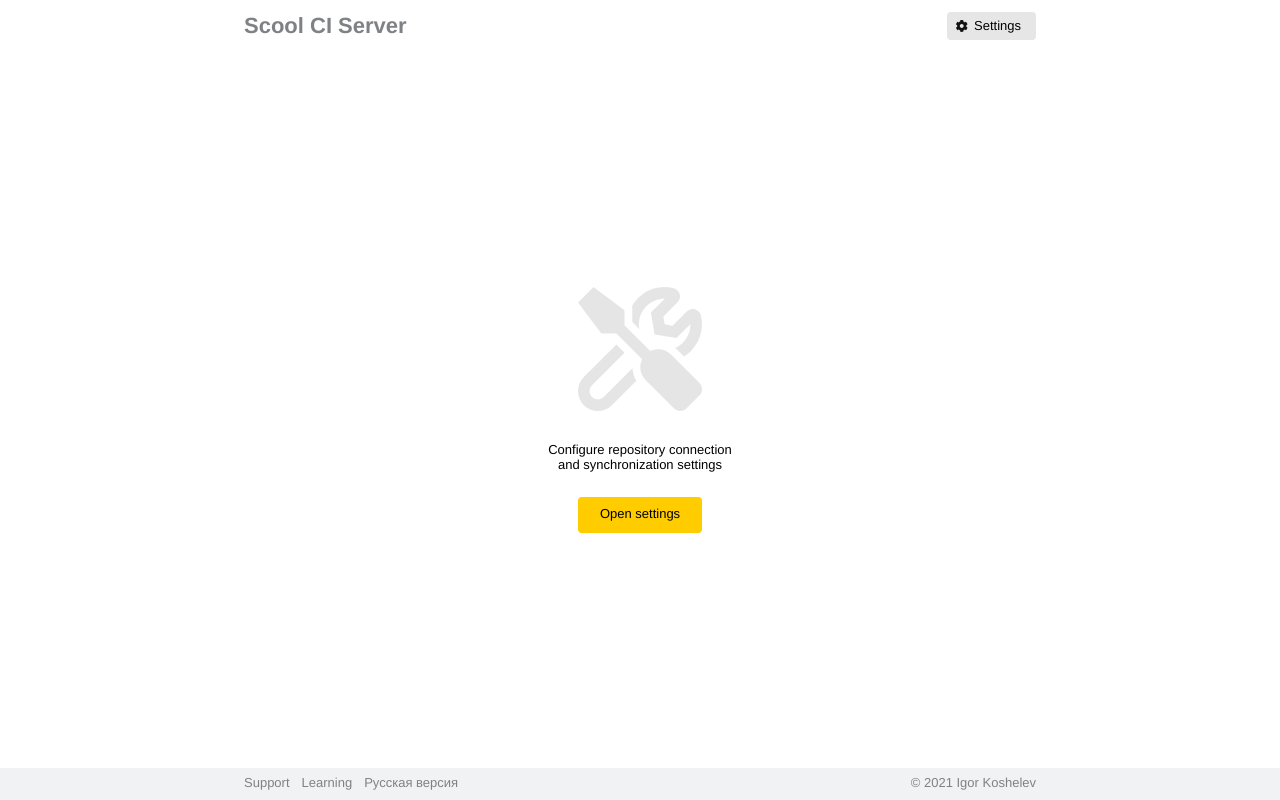
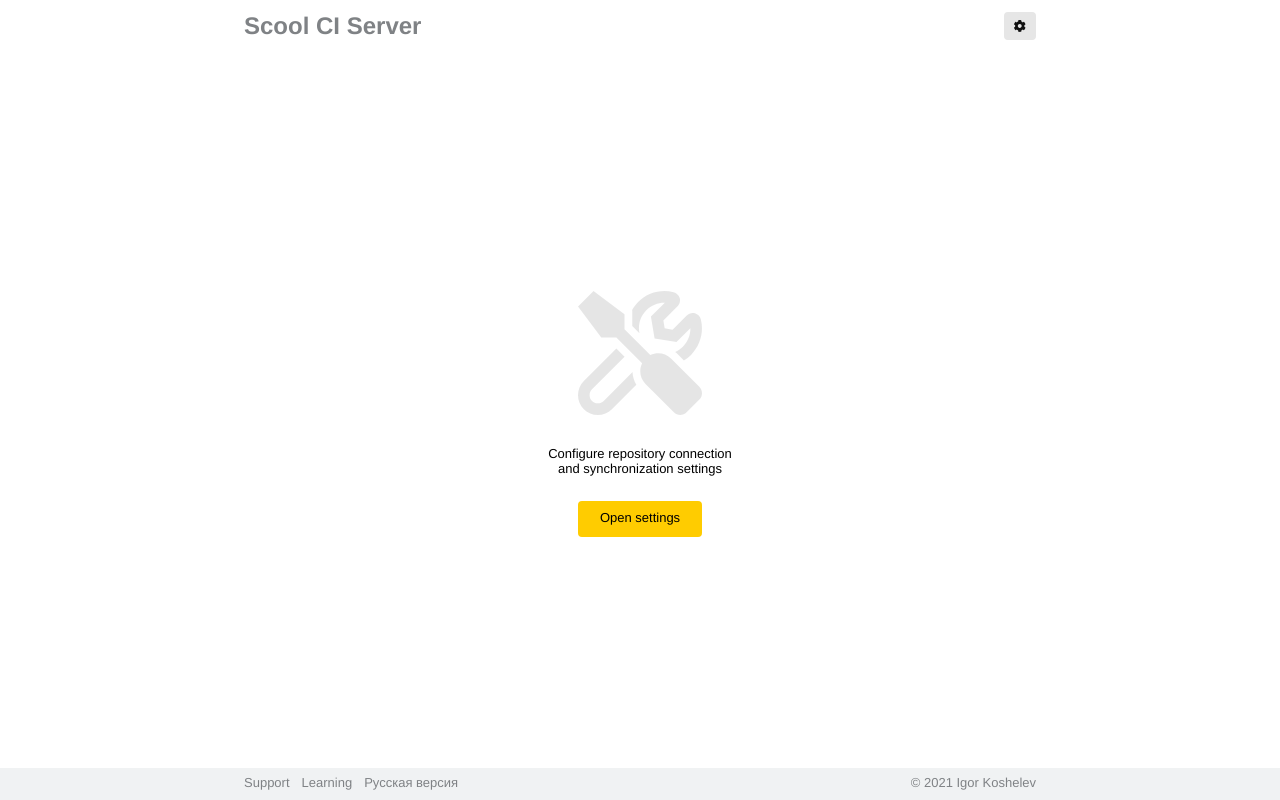
Before and after one commit to i-kosh/shri-react-1, a React (Create React App) app: page / in a window 1280 px wide. Built offline with nearby package versions, Linux system fonts and the light colour scheme; a web font is replaced by a local one.

Commit message:
feat: расширение функций

```diff
--- a/src/layouts/Default/index.tsx
+++ b/src/layouts/Default/index.tsx
@@ -1,4 +1,4 @@
-import { FunctionComponent } from 'react'
+import { FunctionComponent, ReactNode } from 'react'
 import { PageContainer } from '../../components/PageContainer'
 import { ButtonRouter } from '../../components/ButtonRouter'
 import { useRouteMatch } from 'react-router-dom'
@@ -8,11 +8,13 @@ import { ReactComponent as CogSvg } from '../../assets/cog.svg'
 
 export interface DefaultLayoutProps {
   title?: string
+  addButtons?: ReactNode
 }
 
 export const DefaultLayout: FunctionComponent<DefaultLayoutProps> = ({
   children,
   title,
+  addButtons,
 }) => {
   const headerTitle = title || 'Scool CI Server'
 
@@ -24,8 +26,7 @@ export const DefaultLayout: FunctionComponent<DefaultLayoutProps> = ({
   const settingsRoute = useRouteMatch('/settings')
 
   const settingsButton = !settingsRoute && (
-    <>
-      <div className="page__button">
+    <div>
       <ButtonRouter
         path="/settings"
         buttonProps={{
@@ -38,18 +39,6 @@ export const DefaultLayout: FunctionComponent<DefaultLayoutProps> = ({
         <CogSvg />
       </ButtonRouter>
     </div>
-      <div className="page__button-desktop">
-        <ButtonRouter
-          path="/settings"
-          buttonProps={{
-            size: 'sm',
-            prepend: <CogSvg />,
-          }}
-        >
-          Settings
-        </ButtonRouter>
-      </div>
-    </>
   )
 
   return (
@@ -59,7 +48,10 @@ export const DefaultLayout: FunctionComponent<DefaultLayoutProps> = ({
           <div className="page__header">
             <h1 className={titleClasses}>{headerTitle}</h1>
 
-            <div className="page__buttons">{settingsButton}</div>
+            <div className="page__buttons">
+              {addButtons}
+              {settingsButton}
+            </div>
           </div>
         </PageContainer>
       </header>
--- a/src/layouts/Default/style.scss
+++ b/src/layouts/Default/style.scss
@@ -11,36 +11,22 @@
 .page__header {
   min-height: 52px;
   display: flex;
-  align-items: center;
-  padding: 8px 0;
+  padding: 12px 0;
+  margin-bottom: 8px;
 }
 
 .page__header-title {
   font-size: 18px;
+  margin-right: 8px;
 
   @media (min-width: $desktop) {
-    font-size: 22px;
+    font-size: 24px;
   }
 }
 
 .page__buttons {
   margin-left: auto;
-}
-
-.page__button {
-  display: none;
-
-  @media (max-width: $desktop) {
-    display: block;
-  }
-}
-
-.page__button-desktop {
-  display: none;
-
-  @media (min-width: $desktop) {
-    display: block;
-  }
+  display: flex;
 }
 
 .page__main {
```
Lines whose indentation alone changed are shown as unchanged.
